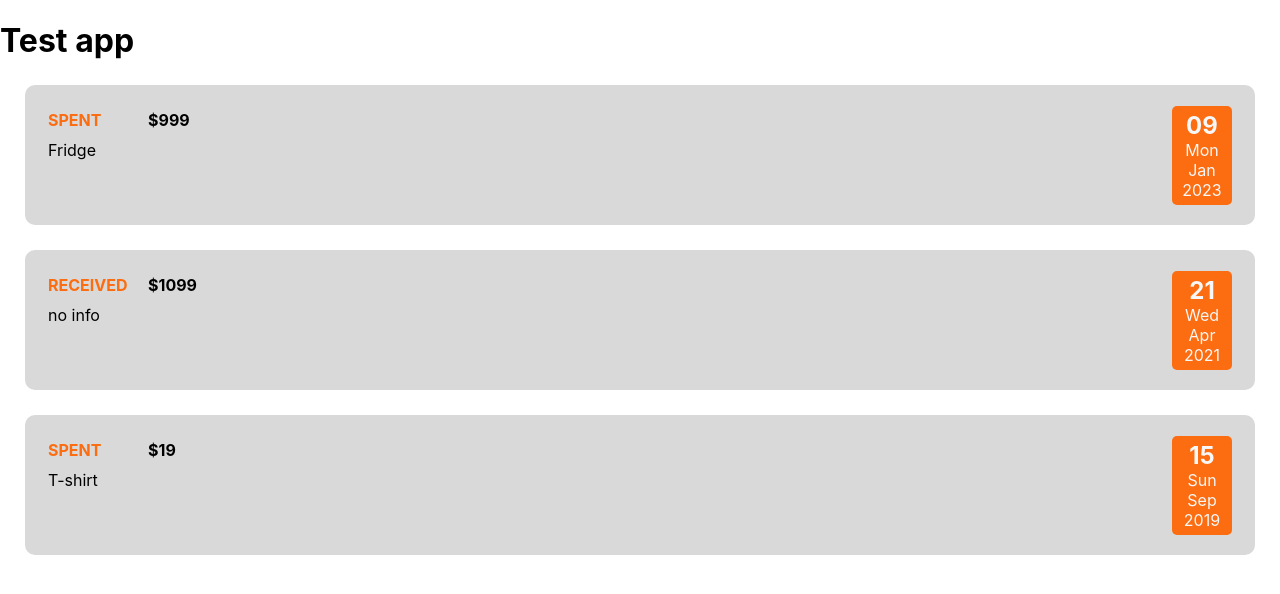
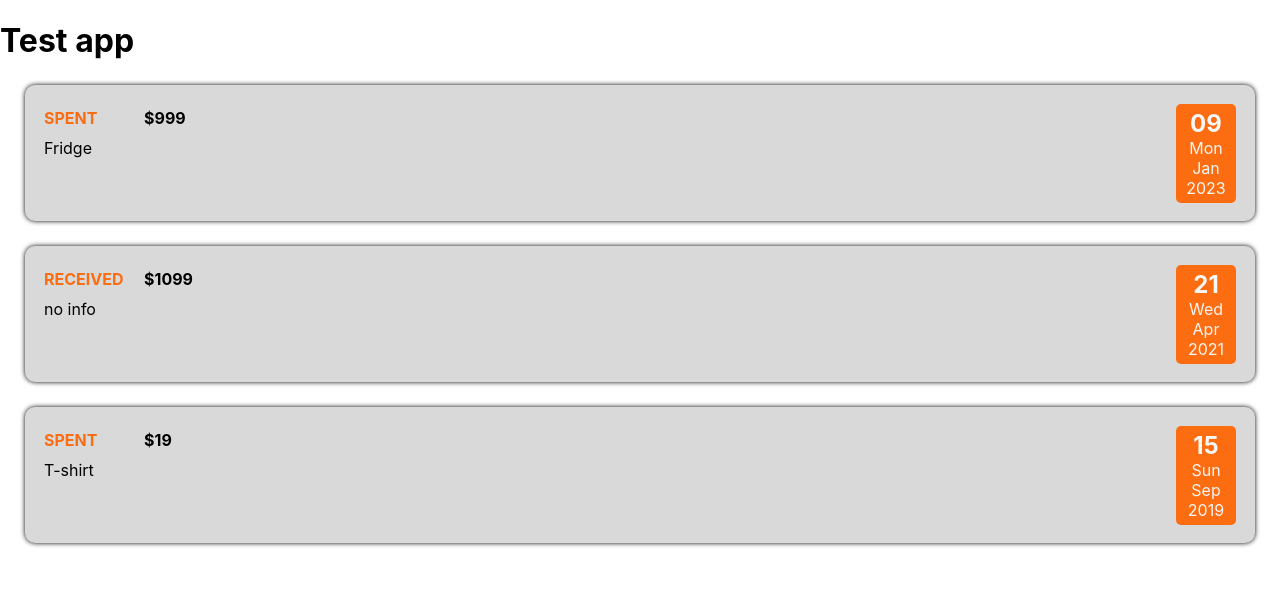
Before and after one commit to IvanTsatsura/react-test-app, a JavaScript app: page / in a window 1280 px wide. Shown: the top 594 px of the page. Built offline with nearby package versions, Linux system fonts and the light colour scheme.

Commit message:
Folder architecture change

```diff
--- a/src/App.js
+++ b/src/App.js
@@ -1,32 +1,25 @@
-import CostItem from "./Components/Transaction";
+import Transactions from "./Components/Transactions/Transactions";
 
 function App() {
   const costs = [
-    { isSpent: true, date: new Date(2022, 12, 9), description: "Fridge", cost: 999 },
+    {
+      isSpent: true,
+      date: new Date(2022, 12, 9),
+      description: "Fridge",
+      cost: 999,
+    },
     { isSpent: false, date: new Date(2021, 3, 21), cost: 1099 },
-    { isSpent:true, date: new Date(2019, 8, 15), description: "T-shirt", cost: 19 },
+    {
+      isSpent: true,
+      date: new Date(2019, 8, 15),
+      description: "T-shirt",
+      cost: 19,
+    },
   ];
   return (
     <div className="App">
       <h1>Test app</h1>
-      <CostItem
-        isSpent={costs[0].isSpent}
-        description={costs[0].description}
-        date={costs[0].date}
-        cost={costs[0].cost}
-      />
-      <CostItem
-      isSpent={costs[1].isSpent}
-        description={costs[1].description}
-        date={costs[1].date}
-        cost={costs[1].cost}
-      />
-      <CostItem
-      isSpent={costs[2].isSpent}
-        description={costs[2].description}
-        date={costs[2].date}
-        cost={costs[2].cost}
-      />
+      <Transactions transactions={costs} />
     </div>
   );
 }
--- a/src/Components/Transaction.css
+++ b/src/Components/Transactions/Transaction.css
@@ -6,7 +6,7 @@
 }
 .transaction {
   margin: 25px;
-  padding: 12px 20px 12px 20px;
+  padding: 10px 16px 10px 16px;
   display: flex;
   justify-content: space-between;
   align-items: center;
@@ -16,6 +16,7 @@
   height: 110px;
   background-color: var(--t-color);
   color: black;
+  box-shadow: 0px 0px 5px black;
 }
 .transaction .left-part{
   display: flex;
--- /dev/null
+++ b/src/Components/Transactions/Transactions.js
@@ -0,0 +1,28 @@
+import Transaction from "./Transaction";
+
+function Transactions(props) {
+  return (
+    <div>
+      <Transaction
+        isSpent={props.transactions[0].isSpent}
+        description={props.transactions[0].description}
+        date={props.transactions[0].date}
+        cost={props.transactions[0].cost}
+      />
+      <Transaction
+        isSpent={props.transactions[1].isSpent}
+        description={props.transactions[1].description}
+        date={props.transactions[1].date}
+        cost={props.transactions[1].cost}
+      />
+      <Transaction
+        isSpent={props.transactions[2].isSpent}
+        description={props.transactions[2].description}
+        date={props.transactions[2].date}
+        cost={props.transactions[2].cost}
+      />
+    </div>
+  );
+}
+
+export default Transactions;
```
Also changed, not shown: src/Components/Transactions/Transaction.js (renamed from src/Components/Transaction.js), src/Components/Transactions/TransactionDate.css (renamed from src/Components/TransactionDate.css), src/Components/Transactions/TransactionDate.js (renamed from src/Components/TransactionDate.js).
